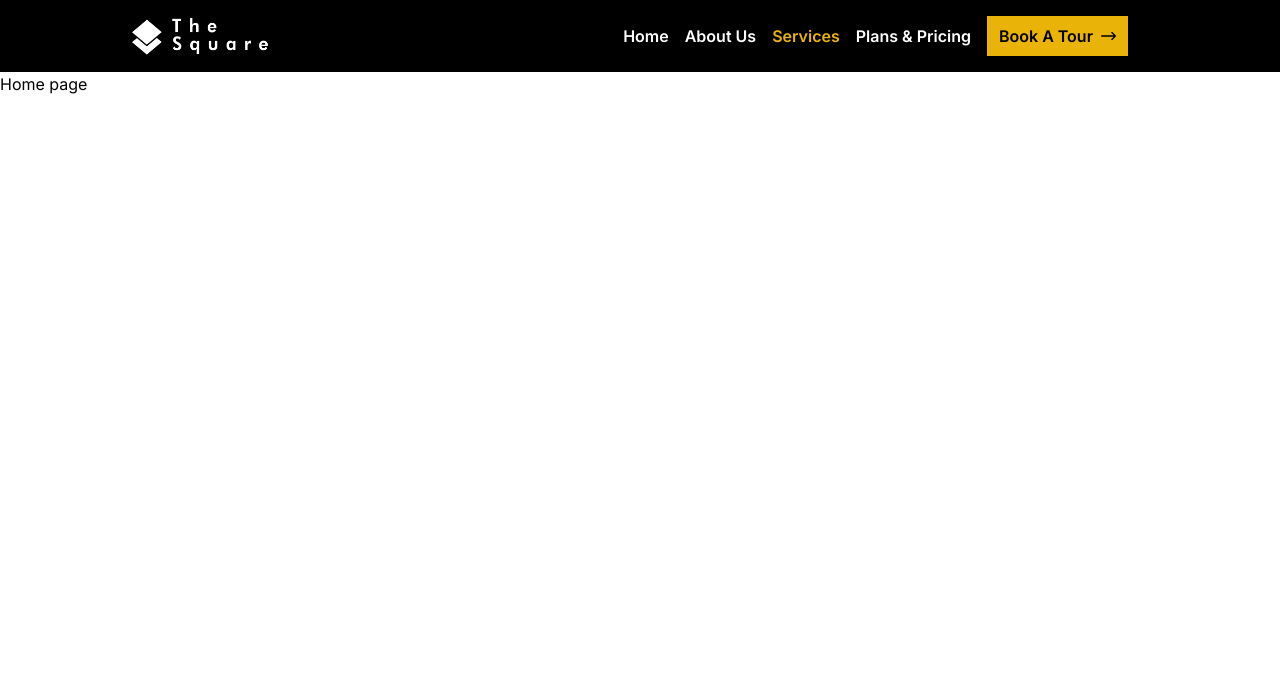
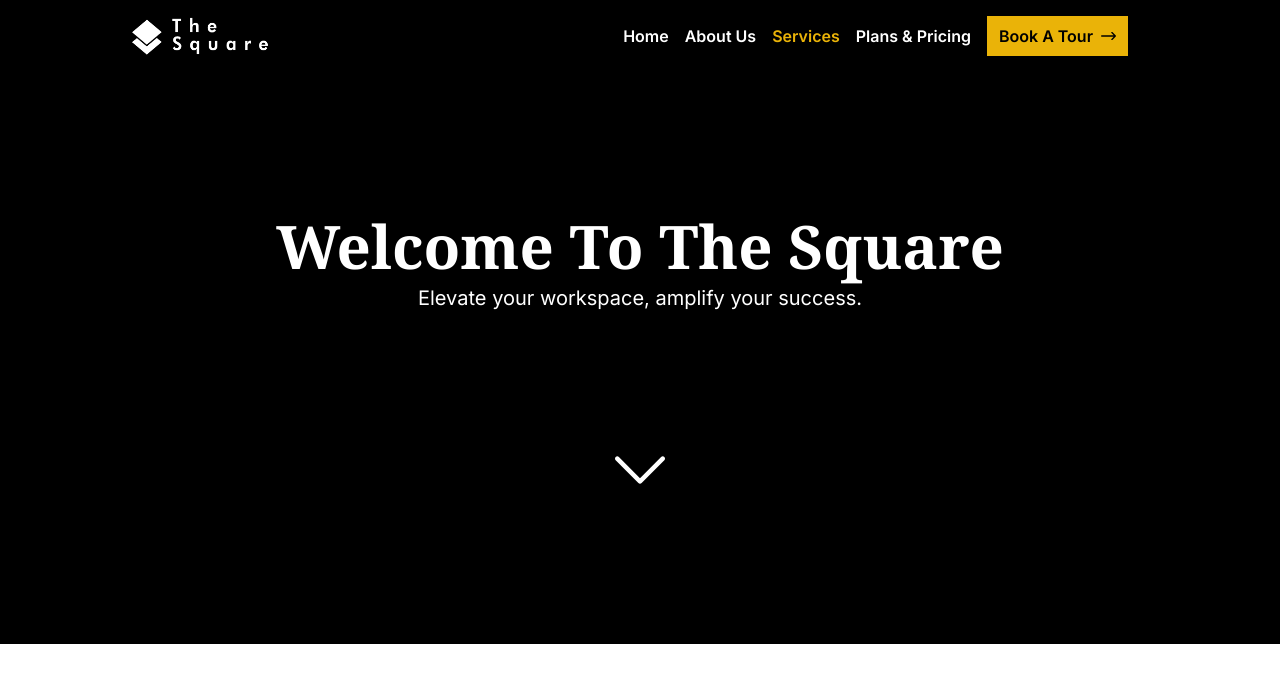
Before and after one commit to chiomaubaezuonu/square-office, a Next.js app: page / in a window 1280 px wide. Shown: the top 682 px of the page. Built offline with nearby package versions, Linux system fonts and the light colour scheme.

Commit message:
Added Home page and it's content

```diff
--- a/app/Navbar/page.tsx
+++ b/app/Navbar/page.tsx
@@ -27,7 +27,6 @@ const Navbar = () => {
           </div>
         </div>
       </nav>
-
     </div>
   )
 }
--- a/app/page.tsx
+++ b/app/page.tsx
@@ -1,9 +1,18 @@
 
+import Image from 'next/image'
 import React from 'react'
+import arrow from "./down-arrow.svg"
+import Link from 'next/link'
 
 const Home = () => {
   return (
-    <div>Home page</div>
+    <div className='bg-black text-white flex flex-col items-center justify-center p-36 '>
+      <main>
+        <h1 className='text-4xl md:text-6xl text-center font-bold font-serif'> Welcome To The Square</h1>
+        <p className='md:text-xl mt-2 text-center'>Elevate your workspace, amplify your success.</p>
+       <Link href="#"> <Image className='hover:animate-bounce mx-auto mt-32' src={arrow} alt = "arrow" /></Link>
+      </main>
+    </div>
   )
 }
 
```
Also changed, not shown: app/down-arrow.svg (added).
